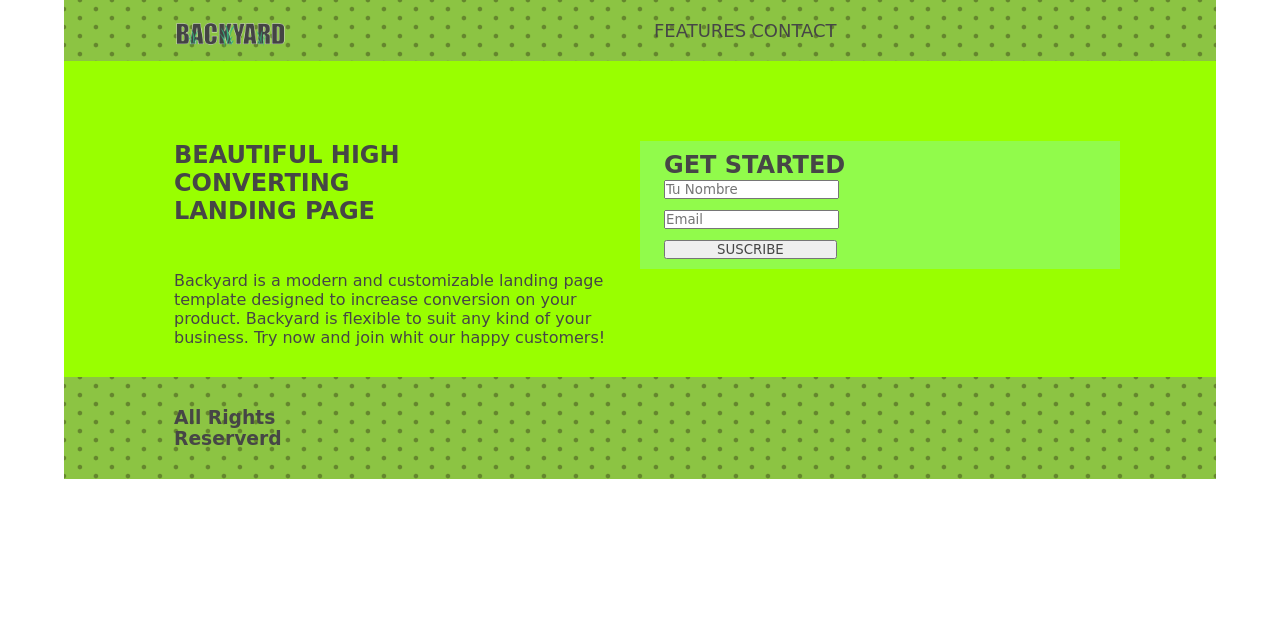
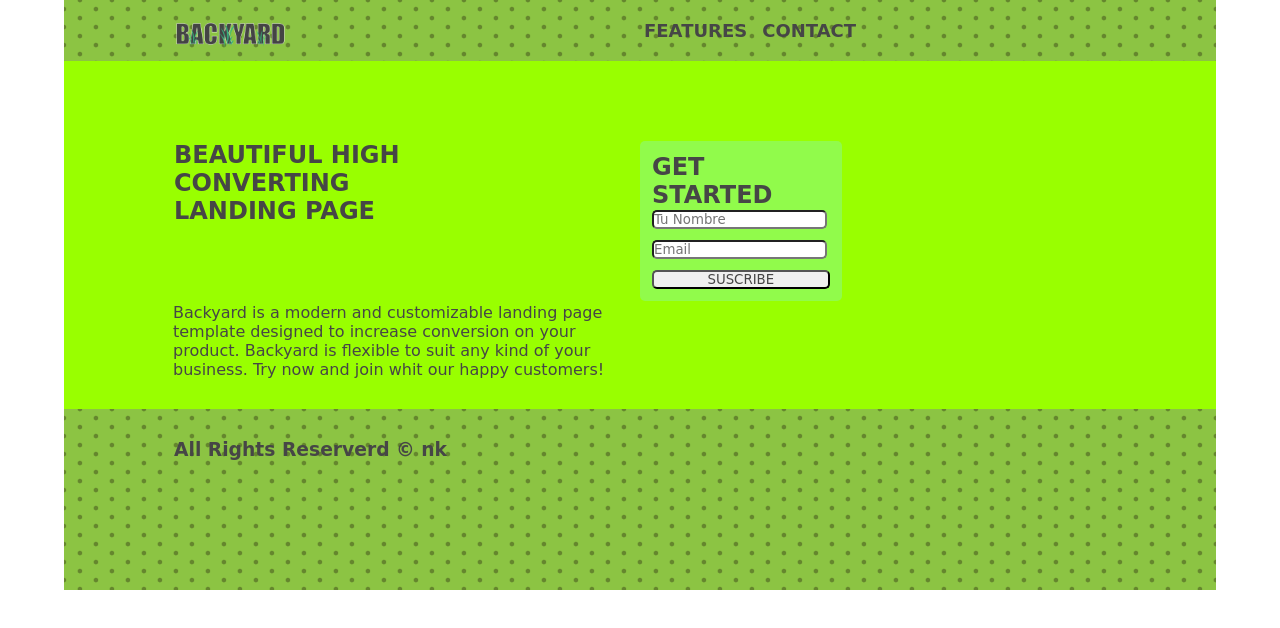
Before and after one commit to sonitaforever/backyard, a plain HTML site: page index.html in a window 1280 px wide. Drawn offline with Linux system fonts and the light colour scheme; a web font is replaced by a local one.

Commit message:
Backyard falta ultimo arreglo

```diff
--- a/css/main.css
+++ b/css/main.css
@@ -31,6 +31,8 @@ menu{
     display: inline-block;
     margin-top: 20px;
     margin-bottom: 20px;
+    margin-right: 20px;
+    margin-left: -10px;
 
 }
 
@@ -51,10 +53,12 @@ menu{
 
 .titulo{
     margin-top: 40px;
+
 }
 
 .parrafo{
     margin-top: 2px;
+    margin-left: -15px;
 }
 
 .parrafo p{
@@ -66,26 +70,27 @@ menu{
     margin-bottom: 10px;
     width: 50%
 }
+
+input{
+    border-radius: 5px;
+}
 .div1{
     margin-bottom: 10px;
 }
 
 .btn{
-    width: 40%;
+    width: 100%;
 }
 
 
 .form{
     background-color: #91FB4B;
-    padding: -30px;
     margin-top: 80px;
+    border-radius: 5px;
+    width: 21%;
+    padding: 12px;
 }
 
-.formulario{
-    text-align: left;
-    padding: 10px;
-
-}
 
 /* Este es el footer */
 
@@ -94,9 +99,13 @@ menu{
 }
 
 .footer1{
-    margin-top: 30px;
-    margin-bottom: 30px;
+    text-align: left;
+
+
 }
 
+.footer2{
+    margin-top: 30px;
+    margin-bottom: 130px;
 
-@media (min-width: 535px) and (max-width: 824px)
+}
--- /dev/null
+++ b/css/responsive.css
@@ -0,0 +1,9 @@
+
+@media (max-width: 535px){
+    [class*="col-"] {
+        width: 100%;
+    }
+    form{
+    	width: 90%;
+    }
+}
--- a/index.html
+++ b/index.html
@@ -8,6 +8,7 @@
     <link href='https://fonts.googleapis.com/css?family=Courgette' rel='stylesheet' type='text/css'>
     <link rel="stylesheet" type="text/css" href="css/grid-system.css">
     <link rel="stylesheet" href="css/main.css">
+    <link rel="stylesheet" type="text/css" href="css/responsive.css">
 </head>
 <body>
 <header class="container-fluid header">
@@ -19,8 +20,8 @@
     <div class="col-6 menu">
         <nav class="menu1">
             <ul>
-                <li><a href="#">FEATURES</a></li>
-                <li><a href="#">CONTACT</a></li>
+                <li><a href="#"><strong>FEATURES</strong> </a></li>
+                <li><a href="#"> <strong>CONTACT</strong> </a></li>
             </ul>
         </nav>
     </div>
@@ -34,26 +35,29 @@
             <h1 class="titulo1">BEAUTIFUL HIGH CONVERTING LANDING PAGE</h1>
         </div>
             <div class="col-6 form">
-                <form class="formulario ">
+
+                <form class="formulario1 ">
                 <h1>GET STARTED</h1>
                 <input type="text" name="Tu Nombre" placeholder="Tu Nombre" class="div1"> <br/>
                 <input type="text" name="Email" placeholder="Email" class="div1"> <br/>
                 <input class="btn" type="button" name="boton" value="SUSCRIBE" >
                 </form>
+                </div>
             </div>
         </div>
         <div class="row">
+        <div class="container">
             <div class="col-6 parrafo">
                 <p>Backyard is a modern and customizable landing page template designed to increase conversion on your product. Backyard is flexible to suit any kind of your business. Try now and join whit our happy customers!</p>
             </div>
+            </div>
         </div>
-    </div>
 </section>
     <footer class="container-fluid footer">
-    <div class="container">
+    <div class="container footer1">
         <div class="row">
-            <div class="col-3 footer1">
-            <h3>All Rights Reserverd </h3>
+            <div class="col-4 footer2">
+            <h3>All Rights Reserverd &#169 nk</h3>
             </div>
         </div>
     </footer>
```
